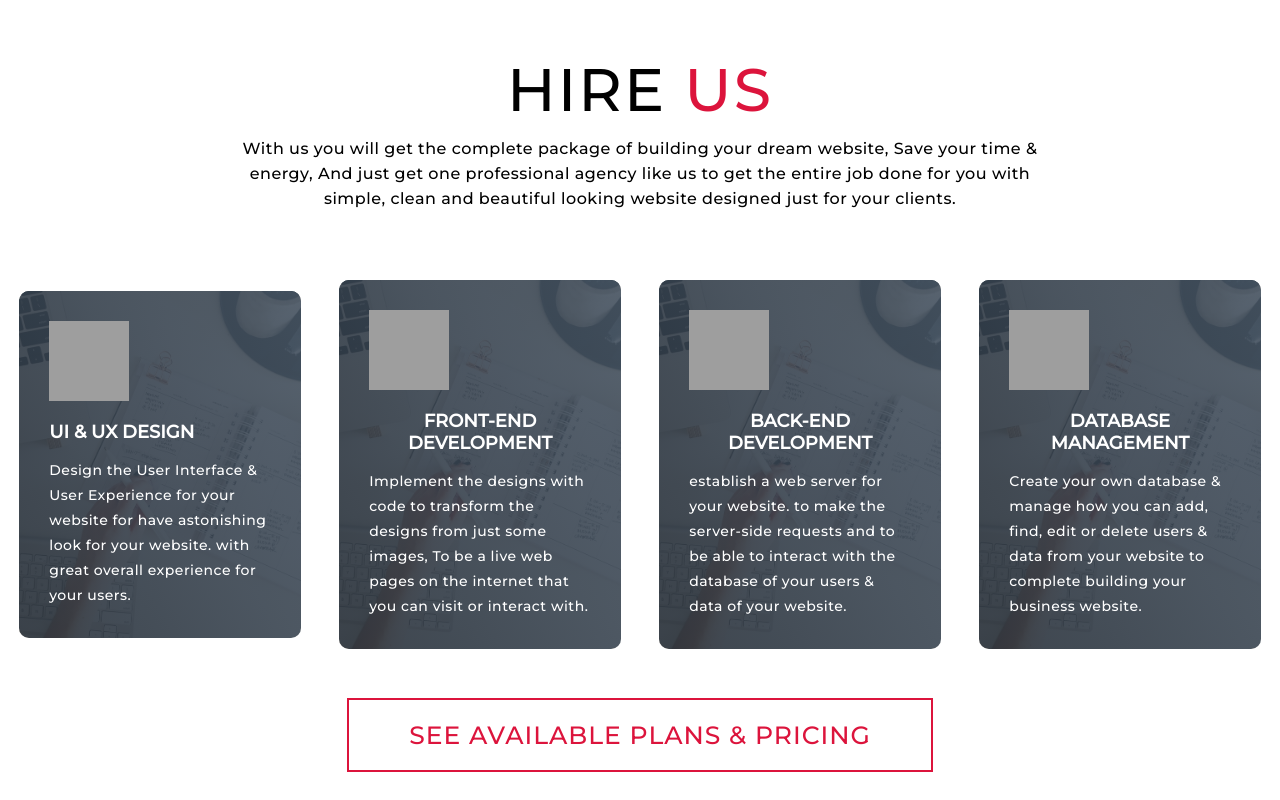
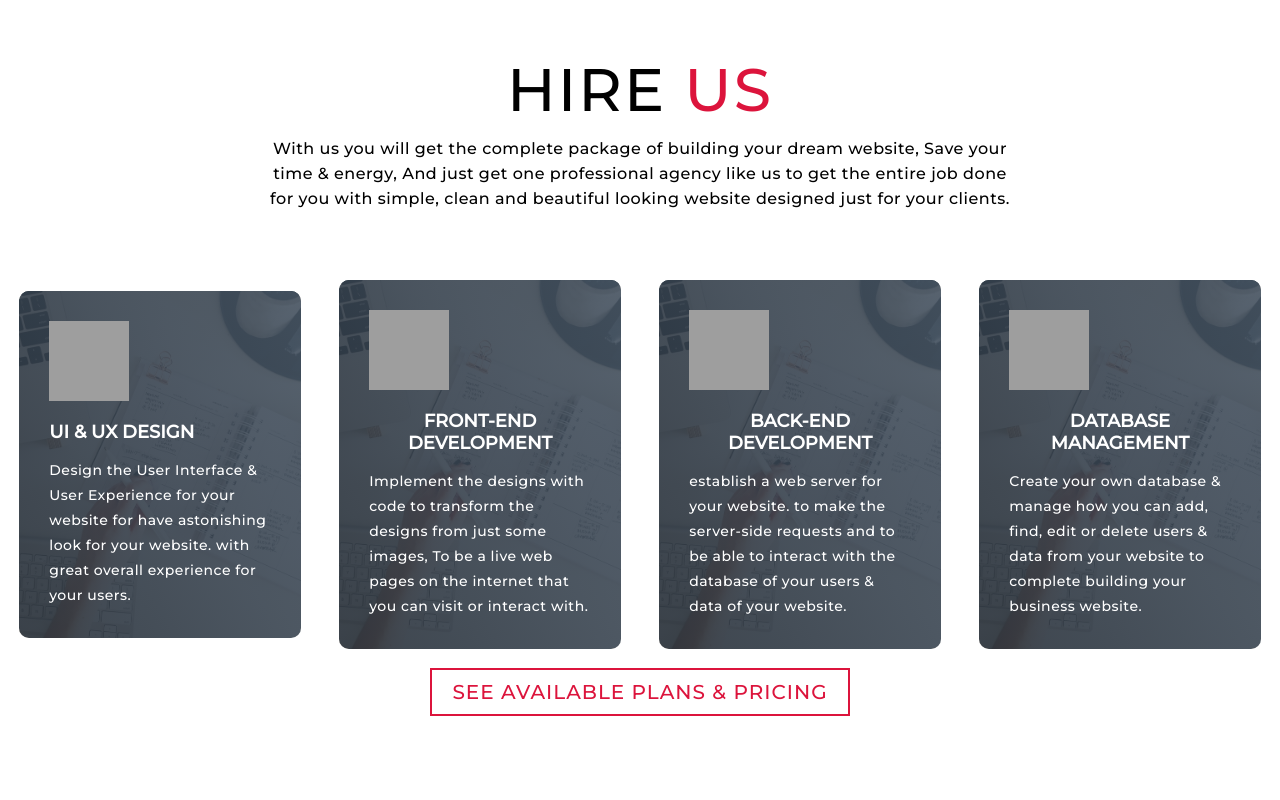
Before and after one commit to FadyAttia11/4for, a plain HTML site: page index.html in a window 1280 px wide. Shown: the part 2720-3520 px from the top of the page. Drawn offline with Linux system fonts and the light colour scheme; grey boxes are pictures that could not be loaded.

Commit message:
fixing some mobile styles

```diff
--- a/style.css
+++ b/style.css
@@ -308,7 +308,7 @@ h1 span {
     text-align: center;
     max-width: 1500px;
     margin: 0 auto;
-    padding-top: 100px;
+    padding: 100px 0;
 }
 
 #hire .hire-top {
@@ -318,6 +318,7 @@ h1 span {
 
 #hire .hire-top p {
     font-size: 1.6rem;
+    padding: 0 30px;
 }
 
 #hire .hire-bottom {
@@ -363,6 +364,9 @@ h1 span {
 }
 
 #hire .hire-bottom .cta {
+    margin: 0 40px;
+    padding: 10px 20px;
+    font-size: 2rem;
     color: crimson;
 }
 #hire .hire-bottom .cta:hover {
@@ -475,7 +479,7 @@ h1 span {
     text-align: center;
     max-width: 1200px;
     margin: 0 auto;
-    padding: 0 20px;
+    padding: 100px 20px;
 }
 
 #about .col-left {
@@ -672,6 +676,15 @@ h1 span {
 
 
 
+/* Media Query for small phone */
+@media only screen and (max-width: 420px) {
+    #contact .contact-items {
+        width: 300px;
+    }
+}
+/* Media Query for phone */
+
+
 /* Media Query for tablet */
 @media only screen and (min-width:768px) {
     .cta {
@@ -751,6 +764,7 @@ h1 span {
         min-height: 20vh;
     }
 
+
     #contact .contact-items {
         width: 100%;
         display: flex;
```
